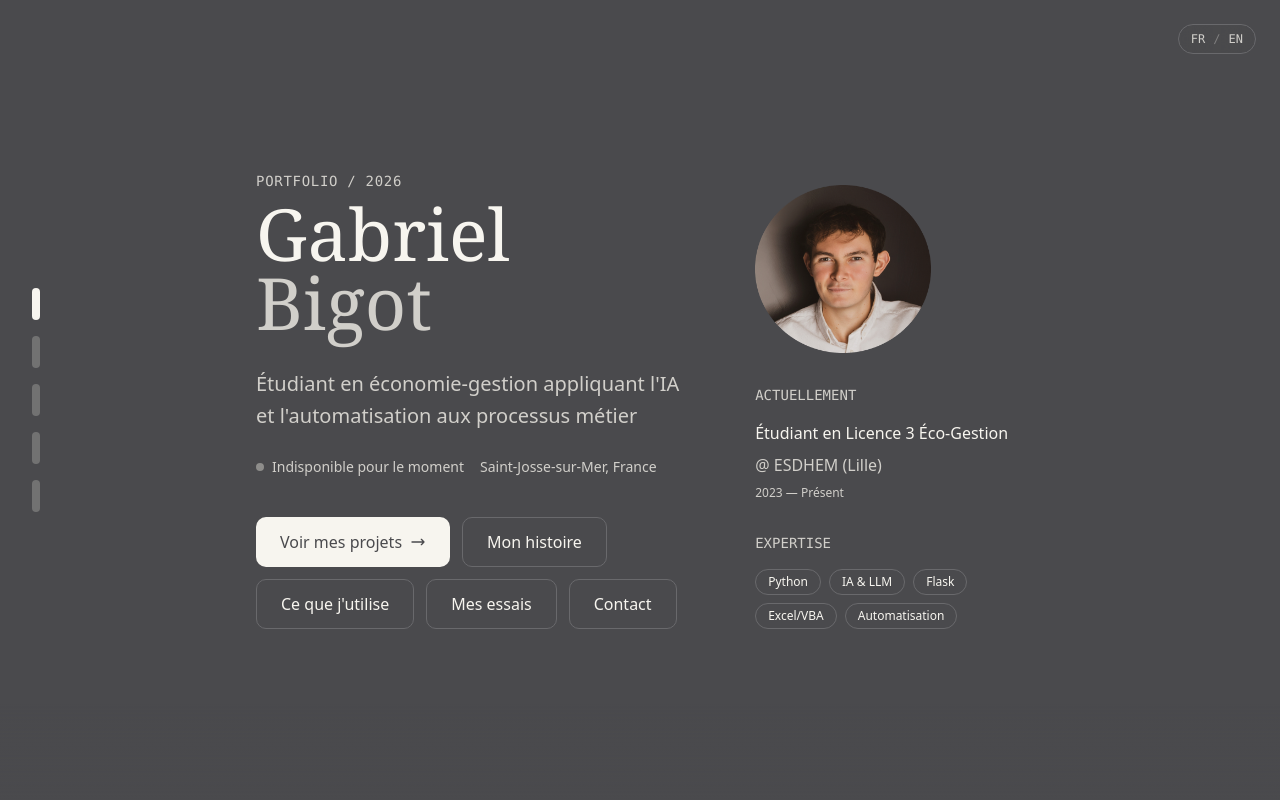
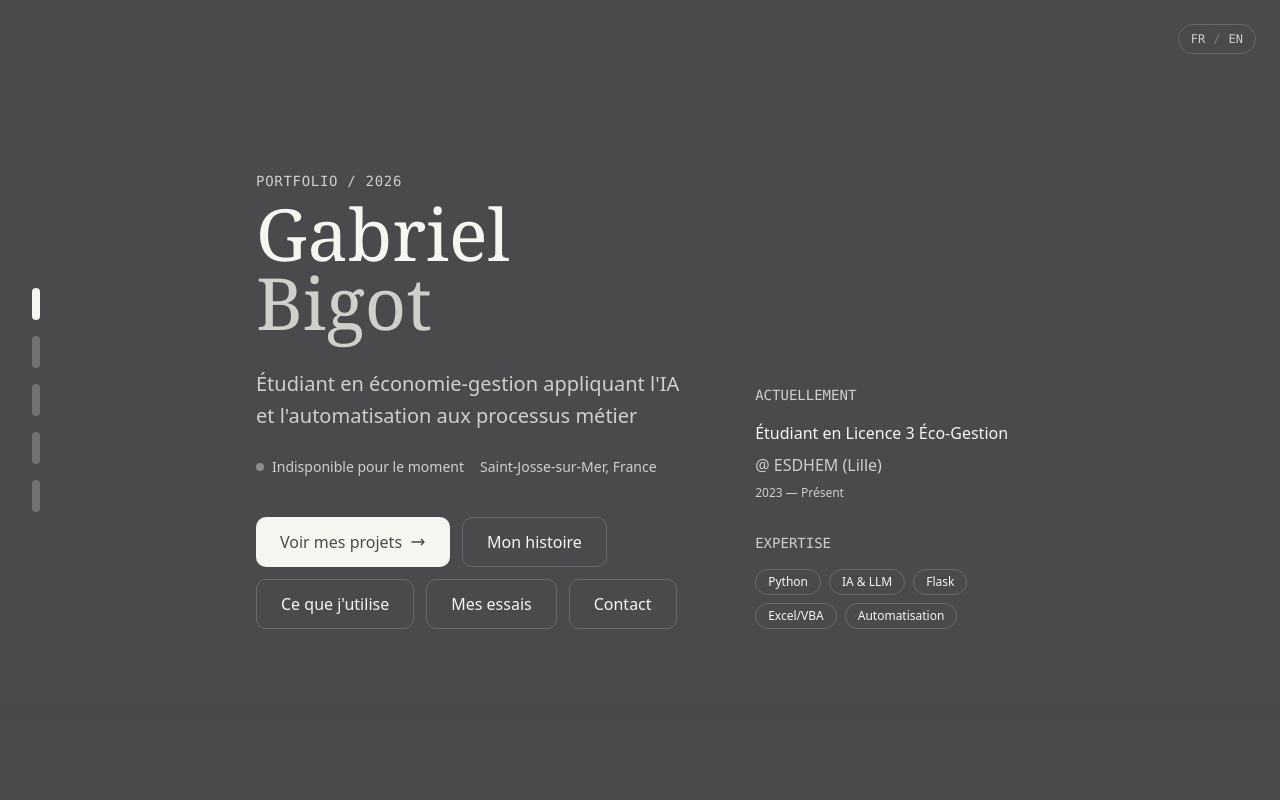
Before and after one commit to gabrielbigot/Portfolio-gabriel-bigot, a Next.js app: page /portfolio in a window 1280 px wide. Shown: the top 800 px of the page. Built offline with nearby package versions, Linux system fonts and the light colour scheme.

Commit message:
Retire le portrait de la page d'accueil (conservé dans le CV)
Co-Authored-By: Claude Sonnet 5.5 <noreply@anthropic.com>

```diff
--- a/components/PortfolioClient.tsx
+++ b/components/PortfolioClient.tsx
@@ -386,12 +386,6 @@ export default function PortfolioClient({
             </div>
 
             <div className="lg:col-span-2 flex flex-col justify-end space-y-6 sm:space-y-8 mt-8 lg:mt-0">
-              {/* eslint-disable-next-line @next/next/no-img-element */}
-              <img
-                src="/profile/gabriel-bigot.png"
-                alt={`Portrait de ${personalInfo.name}`}
-                className="w-36 sm:w-44 h-auto self-start"
-              />
               <div className="space-y-4">
                 <div className="text-sm text-muted-foreground font-mono">{copy.current}</div>
                 <div className="space-y-2">
```
Also changed, not shown: public/profile/gabriel-bigot.png (deleted).
